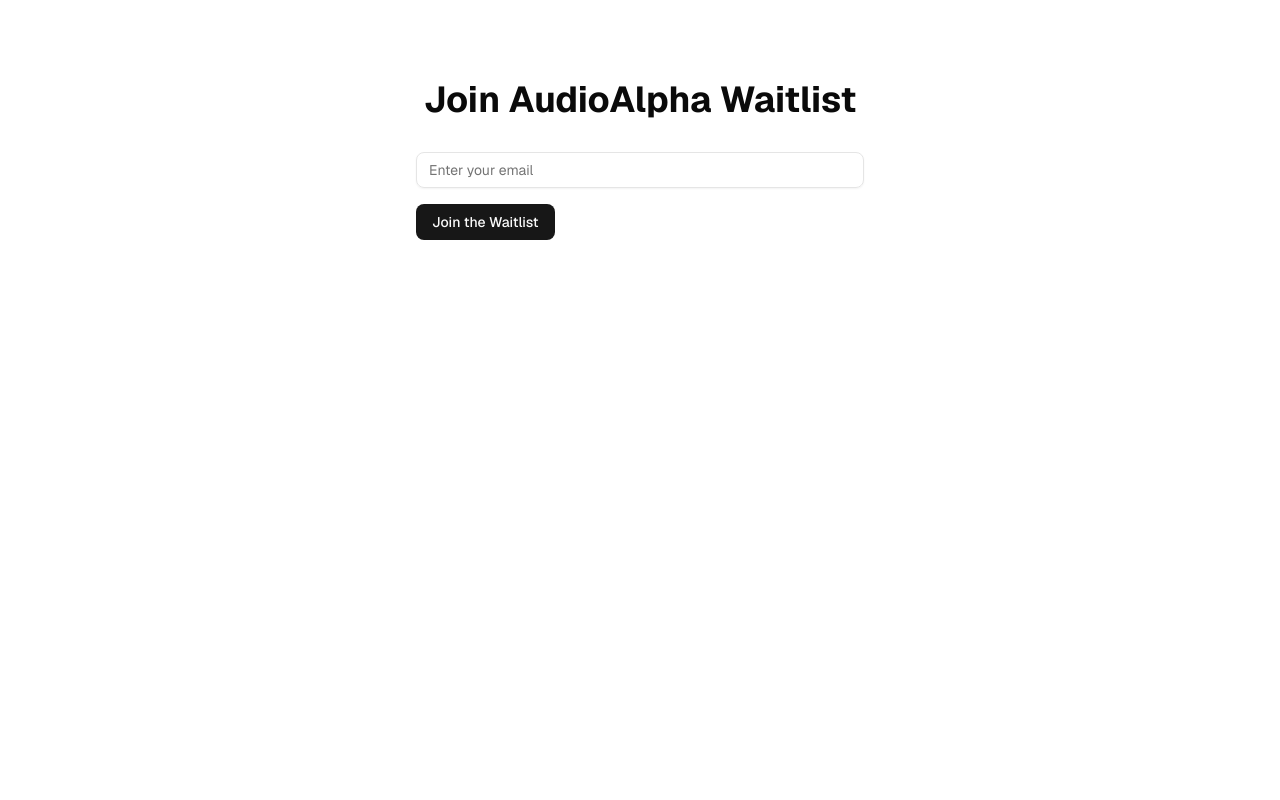
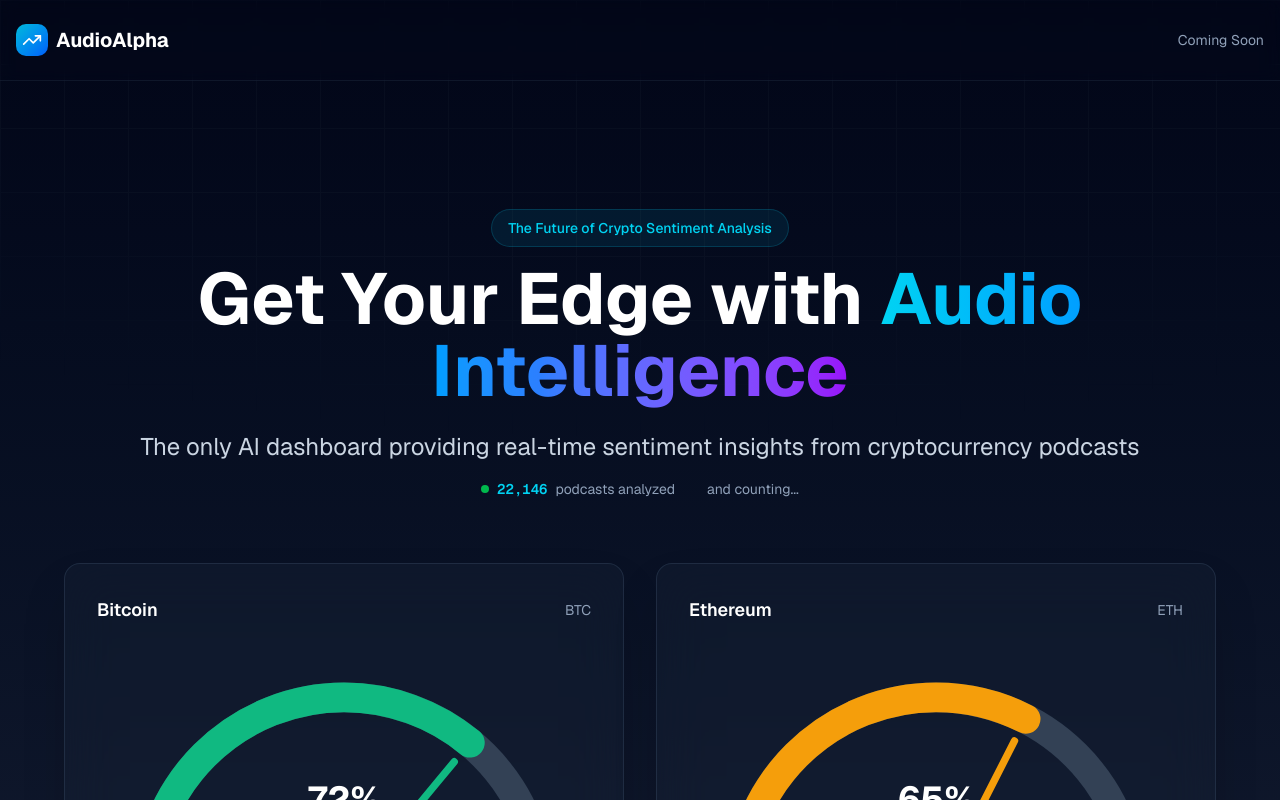
Before and after one commit to dorienh/AudioAlpha, a Next.js app: page / in a window 1280 px wide. Shown: the top 800 px of the page. Built offline with nearby package versions, Linux system fonts and the light colour scheme; no server answers.

Commit message:
Revert "Replace AudioAlphaLanding with WaitlistForm component"
This reverts commit f25f5bfdc22ba3ba2e5d40798df13bec6b8e5503.

```diff
--- a/app/page.tsx
+++ b/app/page.tsx
@@ -1,14 +1,5 @@
-import WaitlistForm from "@/components/WaitlistForm";
+import { AudioAlphaLanding } from "@/components/audio-alpha-landing"
 
 export default function Home() {
-  return (
-    <main className="container mx-auto py-20">
-      <h1 className="text-4xl font-bold text-center mb-8">
-        Join AudioAlpha Waitlist
-      </h1>
-      <div className="max-w-md mx-auto">
-        <WaitlistForm />
-      </div>
-    </main>
-  );
+  return <AudioAlphaLanding />
 }
```
